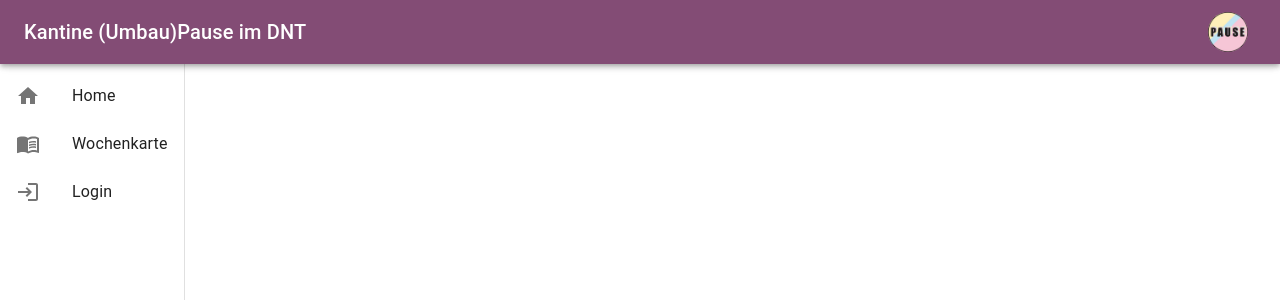
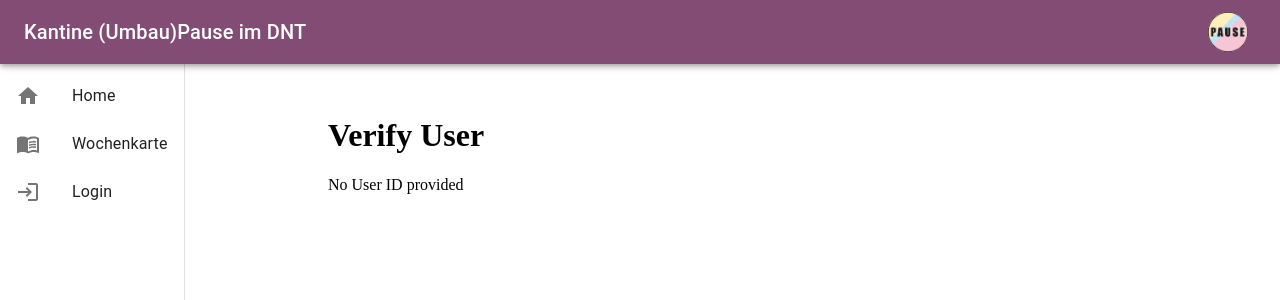
Before and after one commit to zeltbrennt/UmbauPause, a React (Vite) app in the folder frontend/: page /user/verify in a window 1280 px wide. Shown: the top 300 px of the page. Built offline with nearby package versions, Linux system fonts and the light colour scheme; no server answers.

Commit message:
Mail: Frontendpoint for Validation links

```diff
--- a/frontend/src/App.tsx
+++ b/frontend/src/App.tsx
@@ -14,6 +14,7 @@ import OrderOverview from "./components/dashboard/OrderOverview.tsx";
 import LiveWebSocket from "./components/dashboard/LiveWebSocket.tsx";
 import Landingpage from "./components/Landingpage.tsx";
 import ShowCurrentMenu from "./components/ordering/ShowCurrentMenu.tsx";
+import ValidateEmail from "./components/userAdministration/ValidateEmail.tsx";
 
 function App() {
 
@@ -60,6 +61,7 @@ function App() {
                             <Route path="/order" element={<MakeOrder/>}/>
                             <Route path="/statistics/this-week" element={<OrderOverview/>}/>
                             <Route path="/live" element={<LiveWebSocket/>}/>
+                            <Route path="/user/verify" element={<ValidateEmail/>}/>
                         </Routes>
                     </AppFrame>
                 </Container>
--- /dev/null
+++ b/frontend/src/components/userAdministration/ValidateEmail.tsx
@@ -0,0 +1,36 @@
+import {useSearchParams} from "react-router-dom";
+import {useEffect, useState} from "react";
+import {BASE_URL} from "../../util/constants.ts";
+
+export default function ValidateEmail() {
+
+    const [searchParams] = useSearchParams()
+    const userId = searchParams.get('id')
+    const [success, setSuccess] = useState(false)
+
+    async function verify() {
+        const verifyUrl = `${BASE_URL}/user/verify?id=${userId}`
+        const response = await fetch(verifyUrl, {
+            method: 'POST'
+        })
+        if (response.status === 200) {
+            setSuccess(true)
+        }
+    }
+
+    useEffect(() => {
+        verify().catch(e => console.error(e))
+    }, [])
+
+    return (
+        <div>
+            <h1>Verify User</h1>
+            {success ? (
+                <p>Erfolgreich validiert</p>
+            ) : (
+                <p>No User ID provided</p>
+            )}
+        </div>
+    )
+
+}
```
